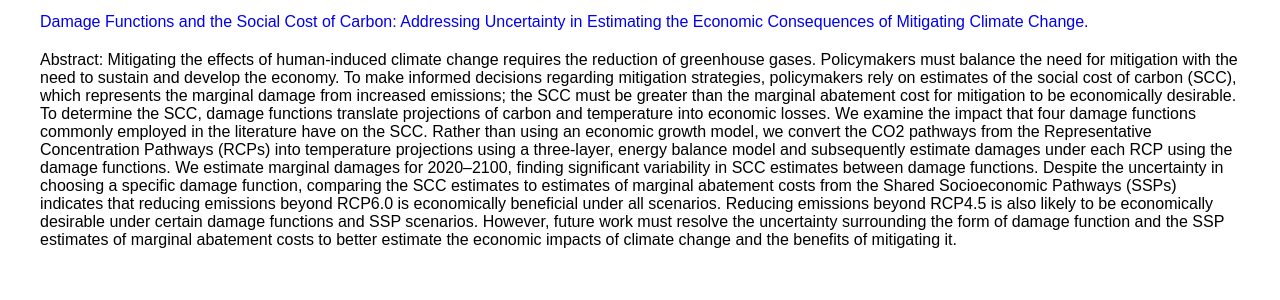
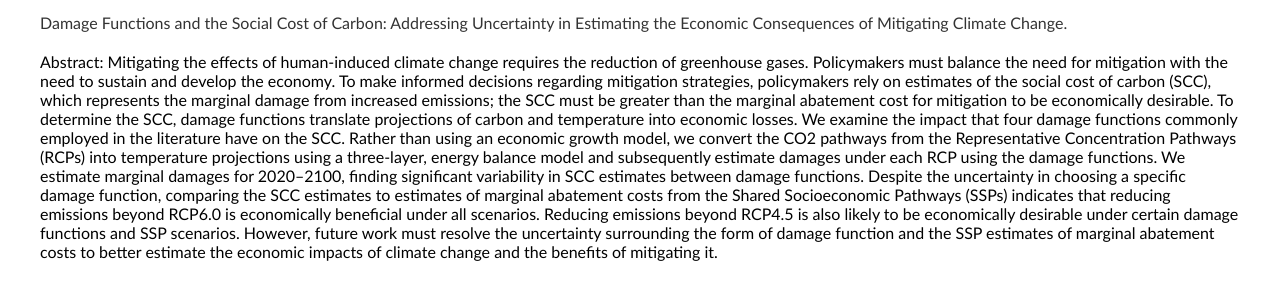
Before and after one commit to alyssar7/alyssarussell, a plain HTML site: page research.html in a window 1280 px wide. Shown: the part 128-428 px from the top of the page. Drawn offline with Linux system fonts and the light colour scheme.

Commit message:
Update research.html

```diff
--- a/research.html
+++ b/research.html
@@ -92,10 +92,13 @@
         p {
             margin-bottom: 20px; /* Add space below paragraphs */
             padding: 0px;
+            font-family: "Calibri", sans-serif;
         }
 
         p a {
             text-decoration: none !important;
+            color: #333;
+            font-family: "Calibri", sans-serif;
         }
 
         nav {
```
